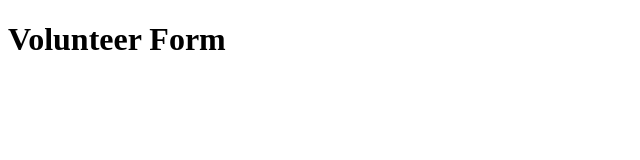
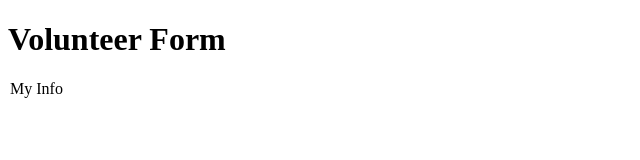
Before and after one commit to jdeifel/ITMD361_Lab5, a plain HTML site: page index.html in a window 1280 px wide. Shown: the full height of the page, 0-640 px from the left. Drawn offline with Linux system fonts and the light colour scheme.

Commit message:
Add legend

```diff
--- a/index.html
+++ b/index.html
@@ -8,6 +8,9 @@
 
 <body>
   <h1>Volunteer Form</h1>
+  <form action="http://bloomingdale.sat.iit.edu/kriedan/lab3formscript.php" method="post">
+    <legend>My Info</legend>
+  </form>
 </body>
 
 </html>
```
